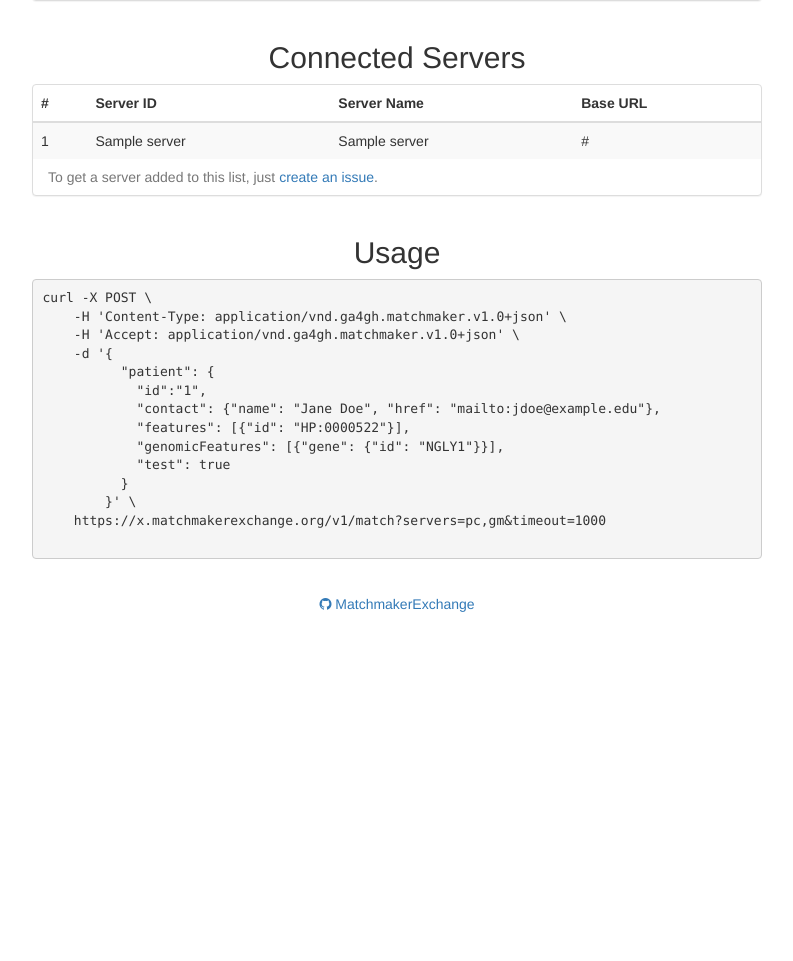
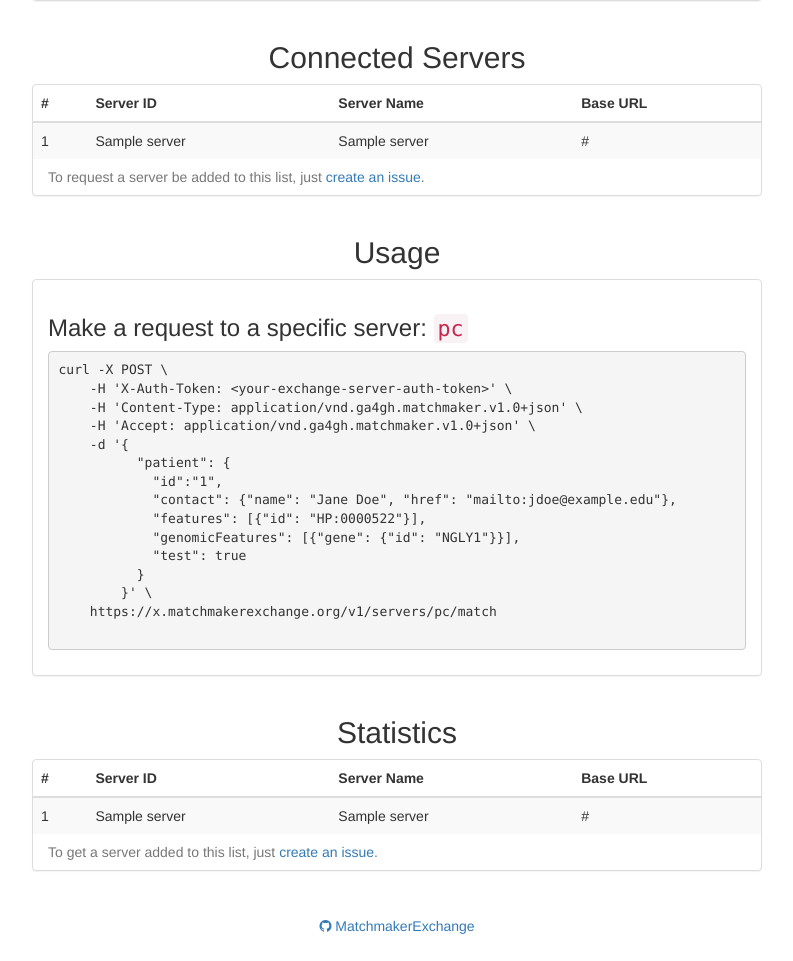
Before and after one commit to MatchmakerExchange/reference-server, a Flask app: template mme_server/templates/index.html in a window 1280 px wide. Shown: the part 504-1465 px from the top of the page, without its empty margins (243-1036 px from the left). Before the commit the page ends 1116 px from the top, so only its background shows below. Run offline with Flask 2, Linux system fonts and the light colour scheme; the template is opened without the code that fills it: most values are stand-ins (such as "Sample title", 1, 10 or a date in 2020); parts of the project's set-up code (start-up, migrations or seed data) failed here and were passed over; some libraries are stand-ins or nearby versions.

Commit message:
[fixup] Initial proxy request functionality

```diff
--- a/mme_server/models.py
+++ b/mme_server/models.py
@@ -167,6 +167,11 @@ class MatchRequest:
         patient = Patient.from_api(request['patient'])
         return cls(patient)
 
+    def to_api(self):
+        return {
+            'patient': self.patient.to_api()
+        }
+
     def match(self, n=5):
         backend = get_backend()
 
--- a/mme_server/server.py
+++ b/mme_server/server.py
@@ -7,6 +7,7 @@ used in a production setting.
 from __future__ import with_statement, division, unicode_literals
 
 import logging
+import json
 
 from flask import Flask, request, after_this_request, jsonify, render_template
 from flask_negotiate import consumes, produces
@@ -20,7 +21,7 @@ API_MIME_TYPE = 'application/vnd.ga4gh.matchmaker.v1.0+json'
 
 # Global flask application
 app = Flask(__name__.split('.')[0])
-app.config['DEBUG'] = True
+app.config['DEBUG'] = False
 app.config['MME_PROXY_REQUESTS'] = True
 app.config['MME_SERVE_STATIC_PAGES'] = True
 
@@ -39,11 +40,12 @@ def get_outgoing_servers():
     servers = {}
     for server in response.get('rows', []):
         if server.get('direction') == 'out':
-            servers[id] = server
+            server_id = server['server_id']
+            servers[server_id] = server
 
     return servers
 
-def authenticate_request(request):
+def authenticate():
     logger.info("Authenticating request")
     token = request.headers.get('X-Auth-Token')
     db = get_backend()
@@ -51,7 +53,7 @@ def authenticate_request(request):
     if not server:
         raise InvalidXAuthToken()
 
-def send_request(server, request, timeout):
+def send_request(server, request_data, timeout):
     try:
         from urllib2 import urlopen, Request
     except ImportError:
@@ -60,37 +62,44 @@ def send_request(server, request, timeout):
     base_url = server['base_url']
     assert base_url.startswith('https://')
 
-    url = '{}/{}'.format(base_url, match)
-    headers = [
-        ('User-Agent', 'exchange-of-matchmakers/0.1'),
-        ('Content-Type', API_MIME_TYPE),
-        ('Accept', API_MIME_TYPE),
-    ]
+    url = '{}/match'.format(base_url)
+    headers = {
+        'User-Agent': 'exchange-of-matchmakers/0.1',
+        'Content-Type': API_MIME_TYPE,
+        'Accept': API_MIME_TYPE,
+    }
 
     auth_token = server.get('server_key')
     if auth_token:
-        headers.append(('X-Auth-Token', auth_token))
+        headers['X-Auth-Token'] = auth_token
 
-    req = Request(url, data=request, headers=headers)
+    print("Opening request to URL: " + url)
+    req = Request(url, data=request_data, headers=headers)
     handler = urlopen(req)
-    response = handler.read()
-    return response
+    print("Loading response")
+    response = handler.readall().decode('utf-8')
+    response_json = json.loads(response)
+    print("Loaded response: {!r}".format(response_json))
+    return response_json
 
-def proxy_request(request, timeout=5):
+def proxy_request(request_data, timeout=5, server_ids=None):
     from multiprocessing import Pool
 
     db = get_backend()
-    response = db.servers.list()
+    all_servers = db.servers.list().get('rows', [])
 
-    servers = response.get('rows', [])
-    is_outgoing = lambda server: server.get('direction') == 'out'
-    servers = filter(is_outgoing, servers)
+    servers = []
+    for server in all_servers:
+        if (server.get('direction') == 'out' and
+            (not server_ids or server['server_id'] in server_ids)):
+            servers.append(server)
+
     if servers:
-        pool = Pool(processes=3)
+        pool = Pool(processes=4)
 
         handles = []
         for server in servers:
-            handle = pool.apply_async(send_request, (server, request, timeout))
+            handle = pool.apply_async(send_request, (server, request_data, timeout))
             handles.append((server, handle))
 
     results = []
@@ -100,6 +109,9 @@ def proxy_request(request, timeout=5):
         except TimeoutError:
             print('Timed out')
             result = None
+        except Exception as e:
+            print('Other error: {}'.format(e))
+            continue
 
         results.append((server, result))
     return results
@@ -115,7 +127,7 @@ def index():
     servers = get_outgoing_servers()
     return render_template('index.html', servers=servers)
 
-@app.route('/match', methods=['POST'])
+@app.route('/v1/match', methods=['POST'])
 @consumes(API_MIME_TYPE, 'application/json')
 @produces(API_MIME_TYPE)
 def match():
@@ -127,9 +139,9 @@ def match():
         return response
 
     try:
-        authenticate_request(request)
+        authenticate()
 
-        timeout = request.args.get('timeout', 5000)
+        timeout = int(request.args.get('timeout', 5))
 
         logger.info("Getting flask request data")
         request_json = request.get_json(force=True)
@@ -165,10 +177,10 @@ def match():
         return response
 
 
-@app.route('/servers/:server/match', methods=['POST'])
+@app.route('/v1/servers/<server_id>/match', methods=['POST'])
 @consumes(API_MIME_TYPE, 'application/json')
 @produces(API_MIME_TYPE)
-def match():
+def match_server(server_id):
     """Proxy the match request to server :server"""
     if not app.config.get('MME_SERVE_STATIC_PAGES'):
         response = jsonify(message='Not Found')
@@ -181,9 +193,10 @@ def match():
         return response
 
     try:
-        authenticate_request(request)
+        authenticate()
 
-        timeout = request.args.get('timeout', 5000)
+        timeout = int(request.args.get('timeout', 5))
+        timeout = int(request.args.get('timeout', 5))
 
         logger.info("Getting flask request data")
         request_json = request.get_json(force=True)
@@ -199,13 +212,13 @@ def match():
         logger.info("Parsing query")
         request_obj = MatchRequest.from_api(request_json)
 
-        logger.info("Finding similar patients")
-        response_obj = request_obj.match(n=5)
+        logger.info("Preparing request")
+        request_data = json.dumps(request_obj.to_api()).encode('utf-8')
 
-        logger.info("Serializing response")
-        response_json = response_obj.to_api()
-
-        logger.info("Validate response syntax")
+        logger.info("Proxying request")
+        server_responses = proxy_request(request_data, timeout=timeout, server_ids=[server_id])
+        response_json = server_responses[0][1]
+        logger.info("Validating response syntax")
         try:
             validate_response(response_json)
         except ValidationError as e:
--- a/mme_server/templates/index.html
+++ b/mme_server/templates/index.html
@@ -68,20 +68,24 @@
                     <tr>
                         <td>{{ loop.index }}</td>
                         <td>{{ id }}</td>
-                        <td>{{ server.label }}</td>
+                        <td>{{ server.server_label }}</td>
                         <td>{{ server.base_url }}</td>
                     </tr>
                     {% endfor %}
                     </tbody>
-                    <caption style="caption-side: bottom">To get a server added to this list, just <a href="https://github.com/MatchmakerExchange/reference-server/issues/new">create an issue</a>.</caption>
+                    <caption style="caption-side: bottom">To request a server be added to this list, just <a href="https://github.com/MatchmakerExchange/reference-server/issues/new">create an issue</a>.</caption>
                 </table>
             </div>
         </section>
 
         <section class="row col-sm-10 col-sm-offset-1 col-md-8 col-md-offset-2">
             <h2 class="text-center">Usage</h2>
-            <pre>
+            <div class="panel panel-default">
+                <div class="panel-body">
+                    <h3>Make a request to a specific server: <code>pc</code></h3>
+                    <pre>
 curl -X POST \
+    -H 'X-Auth-Token: &lt;your-exchange-server-auth-token&gt;' \
     -H 'Content-Type: application/vnd.ga4gh.matchmaker.v1.0+json' \
     -H 'Accept: application/vnd.ga4gh.matchmaker.v1.0+json' \
     -d '{
@@ -93,8 +97,42 @@ curl -X POST \
             "test": true
           }
         }' \
-    https://x.matchmakerexchange.org/v1/match?servers=pc,gm&timeout=1000
-            </pre>
+    https://x.matchmakerexchange.org/v1/servers/pc/match
+                    </pre>
+                </div>
+            </div>
+        </section>
+
+        <section class="row col-sm-10 col-sm-offset-1 col-md-8 col-md-offset-2">
+            <h2 class="text-center">Statistics</h2>
+            <div class="panel panel-default">
+                <!-- <div class="panel-heading">
+                    Connected Servers
+                </div> -->
+                <!-- <div class="panel-body">
+                </div> -->
+                <table class="table table-striped">
+                    <thead>
+                    <tr>
+                        <th>#</th>
+                        <th>Server ID</th>
+                        <th>Server Name</th>
+                        <th>Base URL</th>
+                    </tr>
+                    </thead>
+                    <tbody>
+                    {% for id, server in servers|dictsort %}
+                    <tr>
+                        <td>{{ loop.index }}</td>
+                        <td>{{ id }}</td>
+                        <td>{{ server.server_label }}</td>
+                        <td>{{ server.base_url }}</td>
+                    </tr>
+                    {% endfor %}
+                    </tbody>
+                    <caption style="caption-side: bottom">To get a server added to this list, just <a href="https://github.com/MatchmakerExchange/reference-server/issues/new">create an issue</a>.</caption>
+                </table>
+            </div>
         </section>
 
         <!-- Footer row -->
--- a/setup.py
+++ b/setup.py
@@ -44,6 +44,7 @@ setup(
     classifiers=CLASSIFIERS,
     install_requires=INSTALL_REQUIRES,
     include_package_data=True,
+    zip_safe=False,
     test_suite='mme_server.tests',
     entry_points={
         'console_scripts': [
```
Also changed, not shown: mme_server/templates/__init__.py (added), 1 other file.
